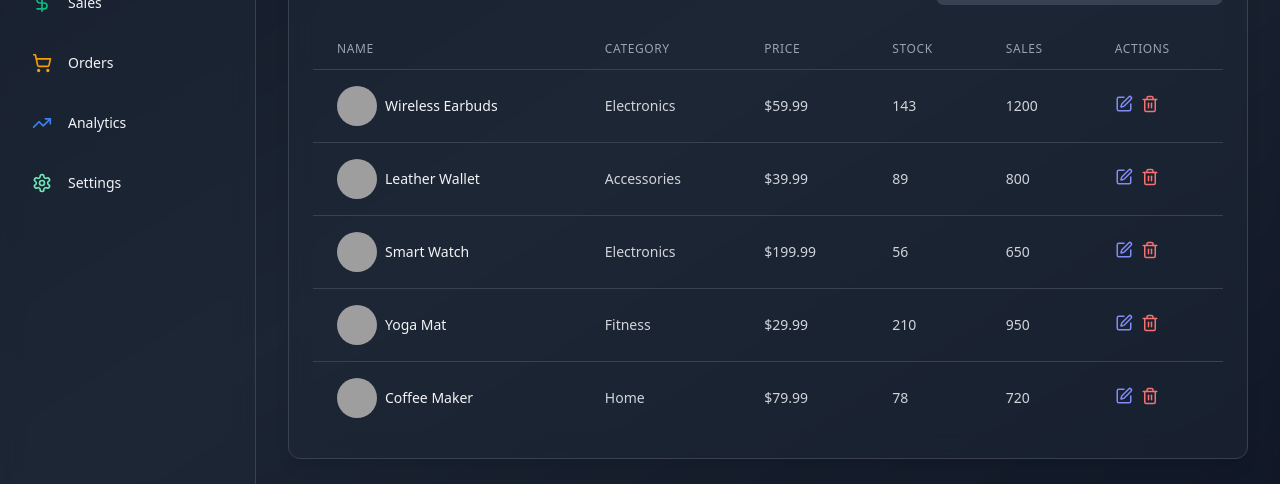
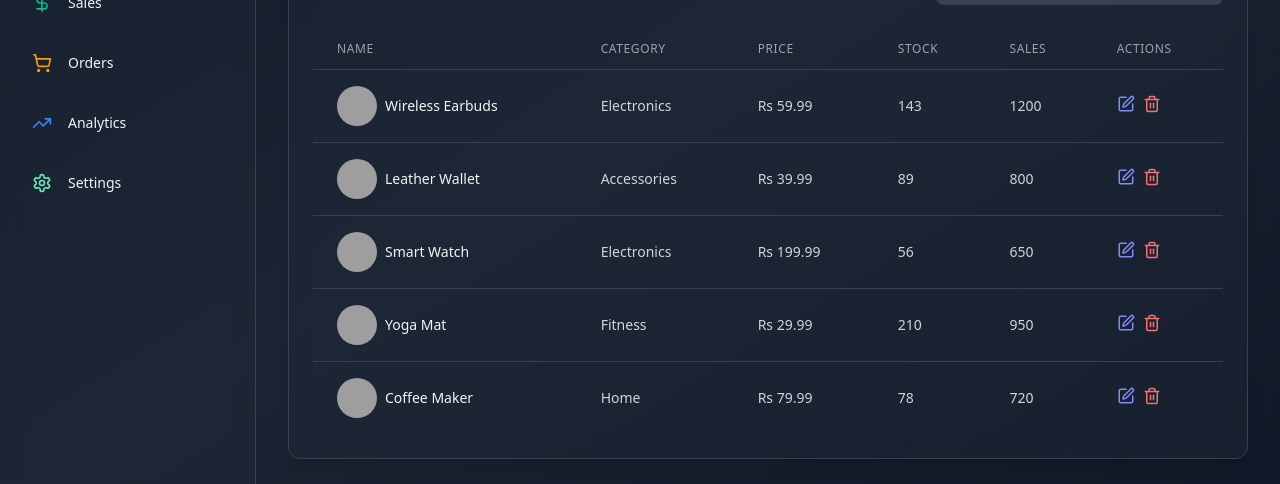
Before and after one commit to sudhanshuk1404/AdminDashBoard, a React (Vite) app: page /products in a window 1280 px wide. Shown: the part 291-775 px from the top of the page. Built offline with nearby package versions, Linux system fonts and the light colour scheme; grey boxes are pictures that could not be loaded.

Commit message:
Update ProductsTable.jsx

```diff
--- a/src/components/products/ProductsTable.jsx
+++ b/src/components/products/ProductsTable.jsx
@@ -92,7 +92,7 @@ const ProductsTable = () => {
 								</td>
 
 								<td className='px-6 py-4 whitespace-nowrap text-sm text-gray-300'>
-									${product.price.toFixed(2)}
+									Rs {product.price.toFixed(2)}
 								</td>
 								<td className='px-6 py-4 whitespace-nowrap text-sm text-gray-300'>{product.stock}</td>
 								<td className='px-6 py-4 whitespace-nowrap text-sm text-gray-300'>{product.sales}</td>
```
